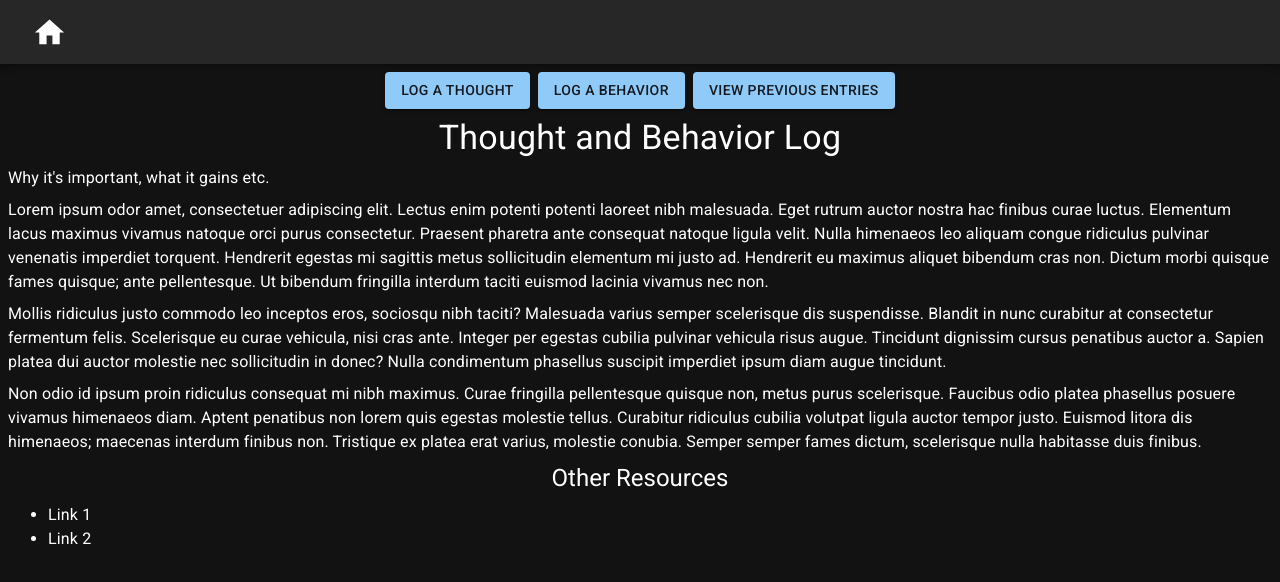
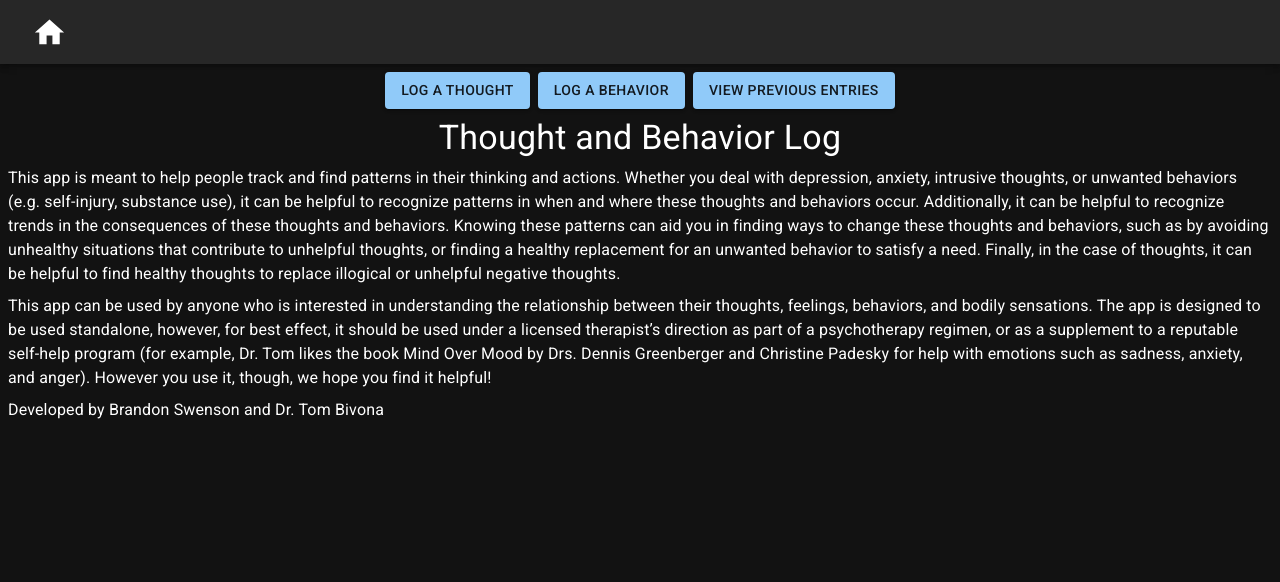
Before and after one commit to bmswens/Thought-And-Behavior-Log, a React (Vite) app: page / in a window 1280 px wide. Shown: the top 582 px of the page. Built offline with nearby package versions, Linux system fonts and the light colour scheme.

Commit message:
update home

```diff
--- a/src/content/Home.jsx
+++ b/src/content/Home.jsx
@@ -37,29 +37,16 @@ function Home(props) {
             <Typography variant='h4' align="center">
                 Thought and Behavior Log
             </Typography>
-            <Typography variant='body1'>
-                Why it's important, what it gains etc.
+            <Typography>
+                This app is meant to help people track and find patterns in their thinking and actions. Whether you deal with depression, anxiety, intrusive thoughts, or unwanted behaviors (e.g. self-injury, substance use), it can be helpful to recognize patterns in when and where these thoughts and behaviors occur. Additionally, it can be helpful to recognize trends in the consequences of these thoughts and behaviors. Knowing these patterns can aid you in finding ways to change these thoughts and behaviors, such as by avoiding unhealthy situations that contribute to unhelpful thoughts, or finding a healthy replacement for an unwanted behavior to satisfy a need. Finally, in the case of thoughts, it can be helpful to find healthy thoughts to replace illogical or unhelpful negative thoughts.
             </Typography>
-            <Typography variant='body1'>
-            Lorem ipsum odor amet, consectetuer adipiscing elit. Lectus enim potenti potenti laoreet nibh malesuada. Eget rutrum auctor nostra hac finibus curae luctus. Elementum lacus maximus vivamus natoque orci purus consectetur. Praesent pharetra ante consequat natoque ligula velit. Nulla himenaeos leo aliquam congue ridiculus pulvinar venenatis imperdiet torquent. Hendrerit egestas mi sagittis metus sollicitudin elementum mi justo ad. Hendrerit eu maximus aliquet bibendum cras non. Dictum morbi quisque fames quisque; ante pellentesque. Ut bibendum fringilla interdum taciti euismod lacinia vivamus nec non.
+            <Typography>
+                This app can be used by anyone who is interested in understanding the relationship between their thoughts, feelings, behaviors, and bodily sensations. The app is designed to be used standalone, however, for best effect, it should be used under a licensed therapist’s direction as part of a psychotherapy regimen, or as a supplement to a reputable self-help program (for example, Dr. Tom likes the book Mind Over Mood by Drs. Dennis Greenberger and Christine Padesky for help with emotions such as sadness, anxiety, and anger). However you use it, though, we hope you find it helpful!
             </Typography>
-            <Typography variant='body1'>
-            Mollis ridiculus justo commodo leo inceptos eros, sociosqu nibh taciti? Malesuada varius semper scelerisque dis suspendisse. Blandit in nunc curabitur at consectetur fermentum felis. Scelerisque eu curae vehicula, nisi cras ante. Integer per egestas cubilia pulvinar vehicula risus augue. Tincidunt dignissim cursus penatibus auctor a. Sapien platea dui auctor molestie nec sollicitudin in donec? Nulla condimentum phasellus suscipit imperdiet ipsum diam augue tincidunt.
+            <Typography>
+                Developed by Brandon Swenson and Dr. Tom Bivona
             </Typography>
-            <Typography variant='body1'>
-            Non odio id ipsum proin ridiculus consequat mi nibh maximus. Curae fringilla pellentesque quisque non, metus purus scelerisque. Faucibus odio platea phasellus posuere vivamus himenaeos diam. Aptent penatibus non lorem quis egestas molestie tellus. Curabitur ridiculus cubilia volutpat ligula auctor tempor justo. Euismod litora dis himenaeos; maecenas interdum finibus non. Tristique ex platea erat varius, molestie conubia. Semper semper fames dictum, scelerisque nulla habitasse duis finibus.
-            </Typography>
-            <Typography variant='h5' align="center">
-                Other Resources
-            </Typography>
-            <ul>
-                <li>
-                    Link 1
-                </li>
-                <li>
-                    Link 2
-                </li>
-            </ul>
+
         </Stack>
     )
 }
```
